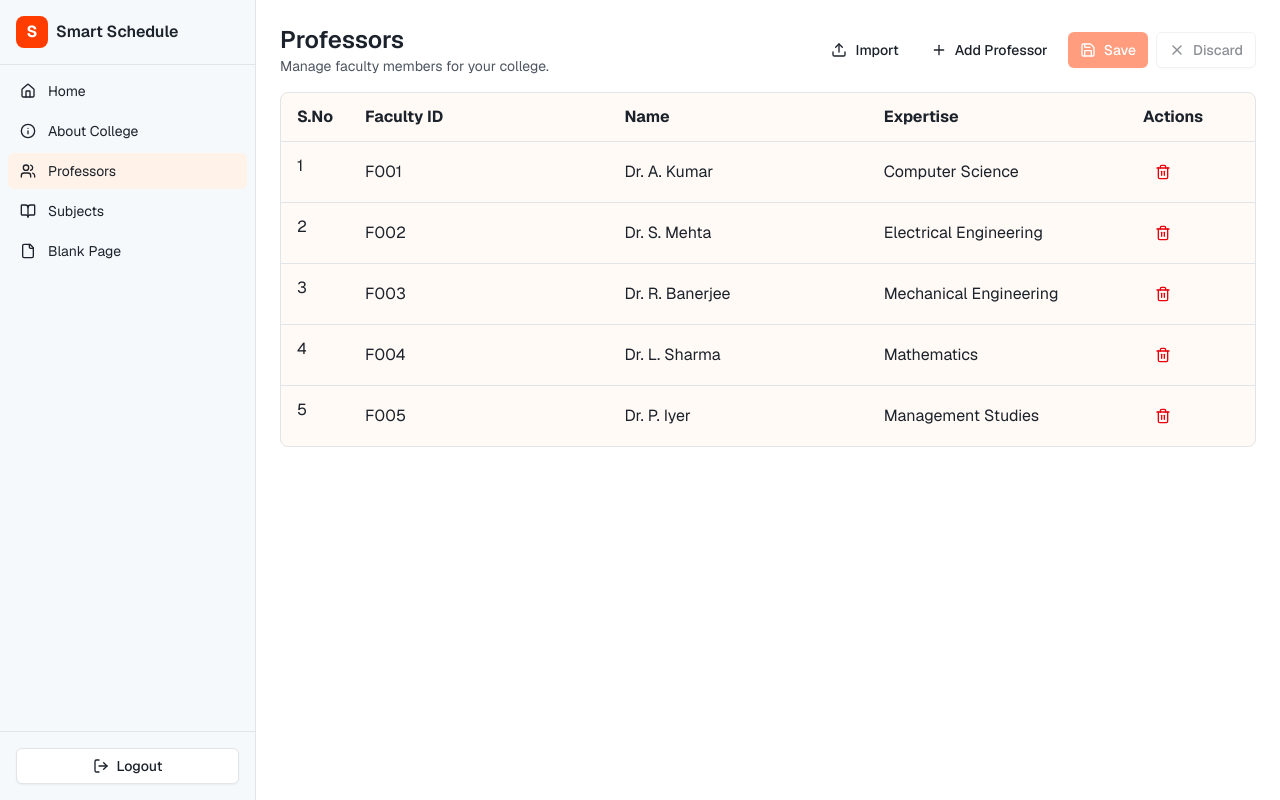
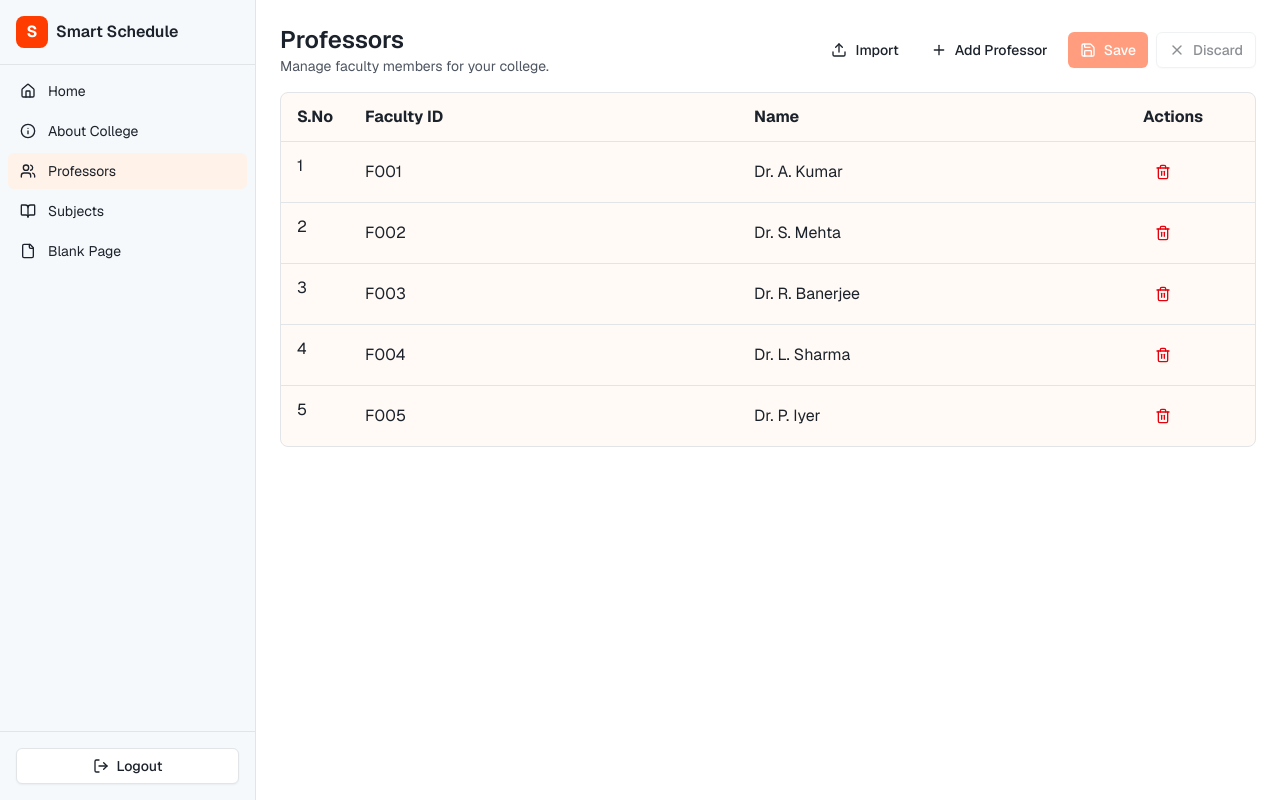
Before and after one commit to Aditya81018/smart-schedule, a Next.js app: page /home/professors in a window 1280 px wide. Built offline with nearby package versions, Linux system fonts and the light colour scheme.

Commit message:
Update professors page (remove expertise)
cgen-38388bc0af0a455d8bcdd9f75032f880

```diff
--- a/app/home/professors/page.tsx
+++ b/app/home/professors/page.tsx
@@ -8,15 +8,14 @@ type Professor = {
   id: string
   facultyId: string
   name: string
-  expertise: string
 }
 
 const DEFAULT_PROFESSORS: Professor[] = [
-  { id: "p1", facultyId: "F001", name: "Dr. A. Kumar", expertise: "Computer Science" },
-  { id: "p2", facultyId: "F002", name: "Dr. S. Mehta", expertise: "Electrical Engineering" },
-  { id: "p3", facultyId: "F003", name: "Dr. R. Banerjee", expertise: "Mechanical Engineering" },
-  { id: "p4", facultyId: "F004", name: "Dr. L. Sharma", expertise: "Mathematics" },
-  { id: "p5", facultyId: "F005", name: "Dr. P. Iyer", expertise: "Management Studies" },
+  { id: "p1", facultyId: "F001", name: "Dr. A. Kumar" },
+  { id: "p2", facultyId: "F002", name: "Dr. S. Mehta" },
+  { id: "p3", facultyId: "F003", name: "Dr. R. Banerjee" },
+  { id: "p4", facultyId: "F004", name: "Dr. L. Sharma" },
+  { id: "p5", facultyId: "F005", name: "Dr. P. Iyer" },
 ]
 
 export default function ProfessorsPage() {
@@ -35,7 +34,6 @@ export default function ProfessorsPage() {
       id: `p_${Date.now()}_${Math.floor(Math.random() * 1000)}`,
       facultyId: "",
       name: "",
-      expertise: "",
     }
     setRows((prev) => [newRow, ...prev])
   }
@@ -45,7 +43,7 @@ export default function ProfessorsPage() {
   }
 
   function saveChanges() {
-    // Persisting is intentionally left out (no localStorage). This will keep changes in-memory only.
+    // in-memory only
     setSaved(rows.map((r) => ({ ...r })))
   }
 
@@ -62,17 +60,15 @@ export default function ProfessorsPage() {
     if (lines.length === 0) return []
     const headers = lines[0].split(",").map((h) => h.trim().toLowerCase())
     const idx = {
-      facultyId: headers.findIndex((h) => ["id"].includes(h)),
-      name: headers.findIndex((h) => ["name"].includes(h)),
-      expertise: headers.findIndex((h) => ["expertise"].includes(h)),
+      facultyId: headers.findIndex((h) => ["facultyid", "faculty id", "faculty_id", "id"].includes(h)),
+      name: headers.findIndex((h) => ["name", "full name"].includes(h)),
     }
     const rowsOut: Professor[] = []
     for (let i = 1; i < lines.length; i++) {
       const cols = lines[i].split(",").map((c) => c.trim())
       const facultyId = cols[idx.facultyId] ?? ""
       const name = cols[idx.name] ?? ""
-      const expertise = cols[idx.expertise].join(", ") ?? ""
-      rowsOut.push({ id: `imp_${Date.now()}_${i}`, facultyId, name, expertise })
+      rowsOut.push({ id: `imp_${Date.now()}_${i}`, facultyId, name })
     }
     return rowsOut
   }
@@ -90,9 +86,8 @@ export default function ProfessorsPage() {
         else if (Array.isArray(parsed?.professors)) arr = parsed.professors
         const mapped: Professor[] = arr.map((item, i) => ({
           id: item.id ?? `imp_json_${Date.now()}_${i}`,
-          facultyId: item.id ?? "",
-          name: item.name ?? "",
-          expertise: item.expertise.join(", ") ?? "",
+          facultyId: item.facultyId ?? item.faculty_id ?? item.id ?? "",
+          name: item.name ?? item.fullName ?? "",
         }))
         setRows(mapped)
       } else if (name.endsWith(".csv")) {
@@ -102,7 +97,6 @@ export default function ProfessorsPage() {
     } catch (err) {
       console.error("Failed to import file", err)
     } finally {
-      // reset input so same file can be chosen again
       if (fileInputRef.current) fileInputRef.current.value = ""
     }
   }
@@ -138,7 +132,6 @@ export default function ProfessorsPage() {
               <th className="px-4 py-3 w-16">S.No</th>
               <th className="px-4 py-3">Faculty ID</th>
               <th className="px-4 py-3">Name</th>
-              <th className="px-4 py-3">Expertise</th>
               <th className="px-4 py-3 w-32">Actions</th>
             </tr>
           </thead>
@@ -163,14 +156,6 @@ export default function ProfessorsPage() {
                   />
                 </td>
                 <td className="px-4 py-3">
-                  <input
-                    value={r.expertise}
-                    onChange={(e) => updateRow(r.id, "expertise", e.target.value)}
-                    className="w-full bg-transparent outline-none"
-                    placeholder="Discipline"
-                  />
-                </td>
-                <td className="px-4 py-3">
                   <div className="flex items-center gap-2">
                     <Button variant="ghost" onClick={() => deleteRow(r.id)} className="p-2">
                       <Trash2 className="h-4 w-4 text-destructive" />
@@ -181,7 +166,7 @@ export default function ProfessorsPage() {
             ))}
             {rows.length === 0 && (
               <tr>
-                <td colSpan={5} className="px-4 py-6 text-center text-muted-foreground">
+                <td colSpan={4} className="px-4 py-6 text-center text-muted-foreground">
                   No professors. Use "Add Professor" to create one.
                 </td>
               </tr>
```
